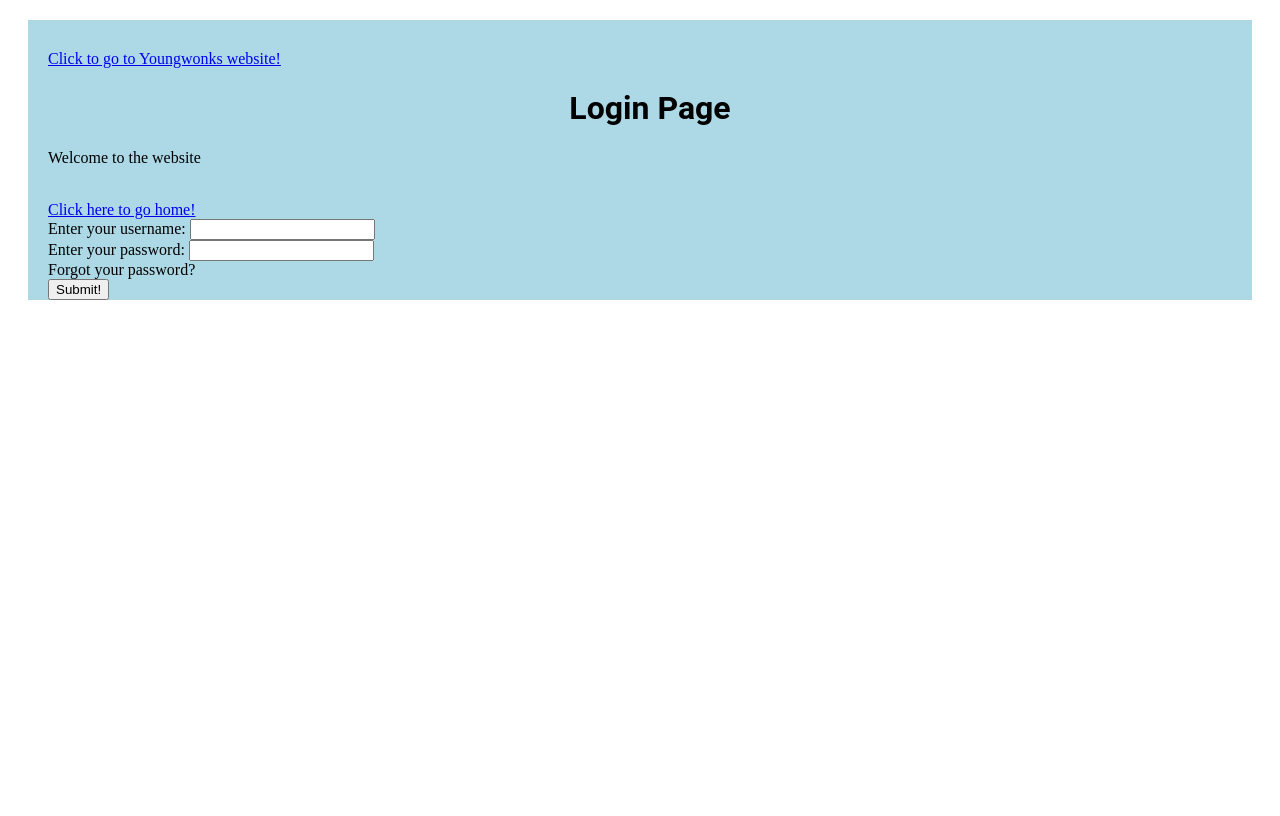
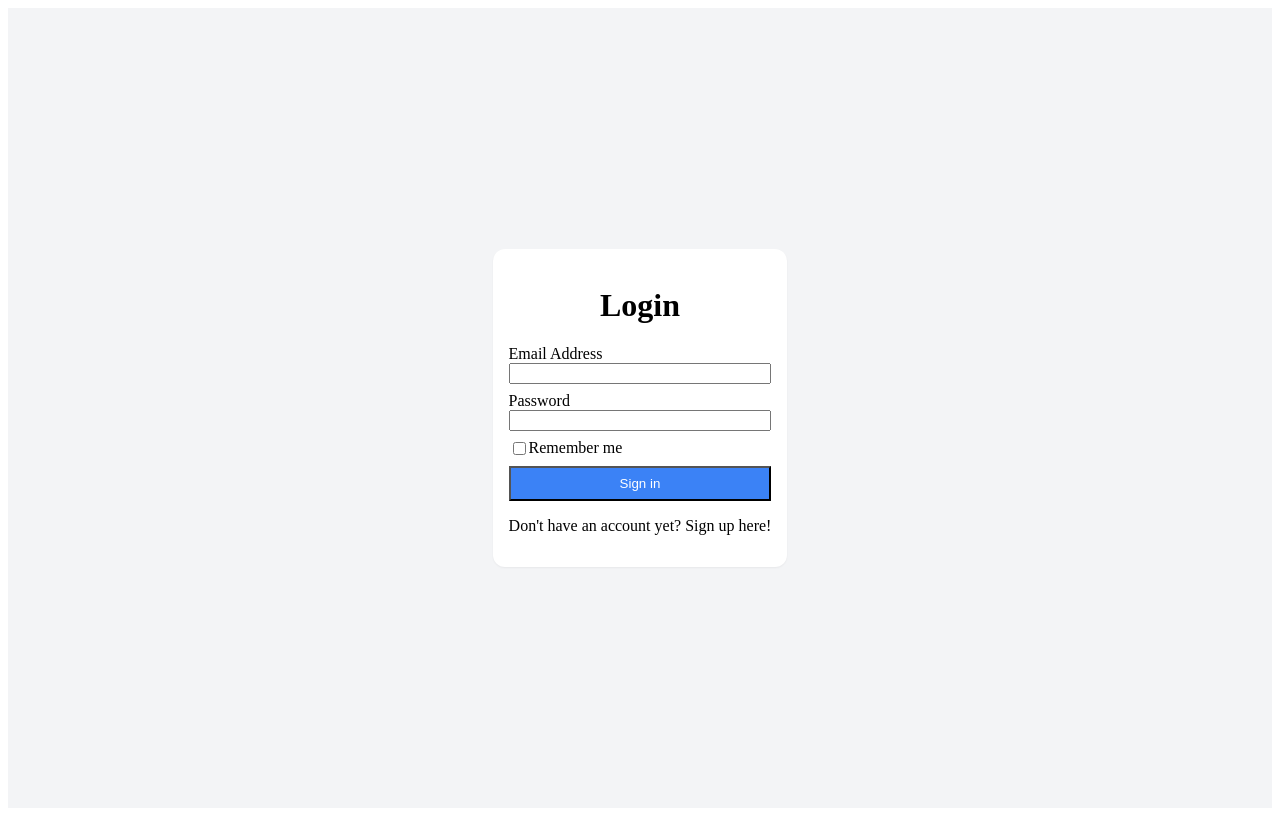
Before and after one commit to nayelipleskac/Flask, a Flask app: page /login in a window 1280 px wide. Before the commit the page ends 300 px from the top, so only its background shows below. Run offline with Flask 2, Linux system fonts and the light colour scheme.

Commit message:
added styles to login page

```diff
--- a/static/css/style.css
+++ b/static/css/style.css
@@ -3,20 +3,24 @@
     background-color: lightslategray;
 } */
 .login {
-    background-color: lightblue;
+    background-color: #f3f4f6;
     padding-left: 20px;
     padding-top: 30px;
     margin: 20px;
 
 }
 
-.login button {
-    border-radius: 15px;
-    width: 100px;
-    height: 50px;
-    margin: 20px;
-    background-color: red;
-    box-shadow: 0px 3px 15px rgba(0,0,0,0.2)
+.login input {
+    border-radius: 4px;
+    padding-top: 12px;
+    padding-bottom: 12px;
+    padding-left: 8px;
+    padding-right: 8px;
+    margin-top: 10px;
+    margin-bottom: 10px;
+    box-shadow: 0px 3px 15px rgba(0,0,0,0.2);
+    display: block;
+
 }
 
 .login h1 {
--- /dev/null
+++ b/static/css/style2.css
@@ -0,0 +1,48 @@
+.login {
+    height: 100vh;
+    width: 100%;
+    background-color: #f3f4f6;
+    display: grid;
+    place-items: center;
+}
+button {
+    color: white;
+    padding: 8px 12px;
+    background-color: #3b82f6;
+    transition-duration: 200ms;
+    cursor: pointer;
+}
+
+button:hover {
+    background-color: #2563eb;
+}
+form {
+    padding: 16px;
+    border-radius: 0.75rem;
+    box-shadow: 0 1px 2px 0 rgb(0 0 0 / 0.05);
+    background-color: white;
+    display: flex;
+    flex-direction: column;
+}
+
+h1 {
+    align-self: center
+}
+
+.email {
+    margin-bottom: 8px;
+    display: flex;
+    flex-direction: column;
+}
+
+.password {
+    margin-bottom: 8px;
+    display: flex;
+    flex-direction: column;
+}
+
+.checkbox {
+    display: flex;
+    margin-bottom: 8px;
+
+}
--- a/templates/base.html
+++ b/templates/base.html
@@ -1,7 +1,7 @@
 <!DOCTYPE html>
 <html>
     <head>
-        <link rel = "stylesheet" type = "text/css" href=".../static/css/style.css"/>
+        <link rel = "stylesheet" type = "text/css" href=".../static/css/style2.css"/>
     </head>
     <body>
         <h1>My First Webpage</h1>
--- a/templates/login.html
+++ b/templates/login.html
@@ -1,31 +1,40 @@
 <!DOCTYPE html>
 <html>
     <head>
-        <link rel = "stylesheet" type = "text/css" href=".../static/css/style.css"/>
+        <link rel = "stylesheet" type = "text/css" href="../../static/css/style2.css"/>
     </head>
     <div class = 'login'>
         <body>
-            <a href="https://www.youngwonks.com/">Click to go to Youngwonks website!</a>
+            <form >
+                <h1>Login </h1>
+                <div class="email" >
+                    <label for = 'email'>Email Address</label>
+                    <input id = 'email' type = 'email' name = 'email'>
 
-            <h1>Login Page</h1>
-            <p>Welcome to the website</p>
-            <br>
-            <a href= "{{ url_for('home') }}">Click here to go home!</a>
-            <!-- <button>lfjkljklsljlsdfk</button> -->
-            <form action = "{{ url_for('login') }}" method = 'post'>
-                <span>Enter your username: </span>
-                <input type = 'text' id = 'user' name = 'user'>
-                <br>
-                <label>Enter your password: </label>
-                <input type = 'text' id = 'password' name = 'password'>
-                <br>
-                <label>Forgot your password?</label>
-                <br>
-                <input type = 'submit' value = 'Submit!'>
+                </div>
+                <div class="password" >
+                    <label for = 'password '>Password</label>
+                    <input id = 'password' type = 'password' name = 'password'>
+                </div>
+                <div class = 'checkbox'>
+                    <input type = 'checkbox' id = 'remember-me'>
+                    <label for = 'remember-me'>Remember me</label>
+
+                </div>
+
+            <button>Sign in</button>
+
+
+
+            <p>Don't have an account yet? <span>Sign up here!</span> </p>
 
 
             </form>
 
+
+
+
+
         </body>
     </div>
 </html>
```
Also changed, not shown: templates/login2.html (added, +12 -0 lines).
